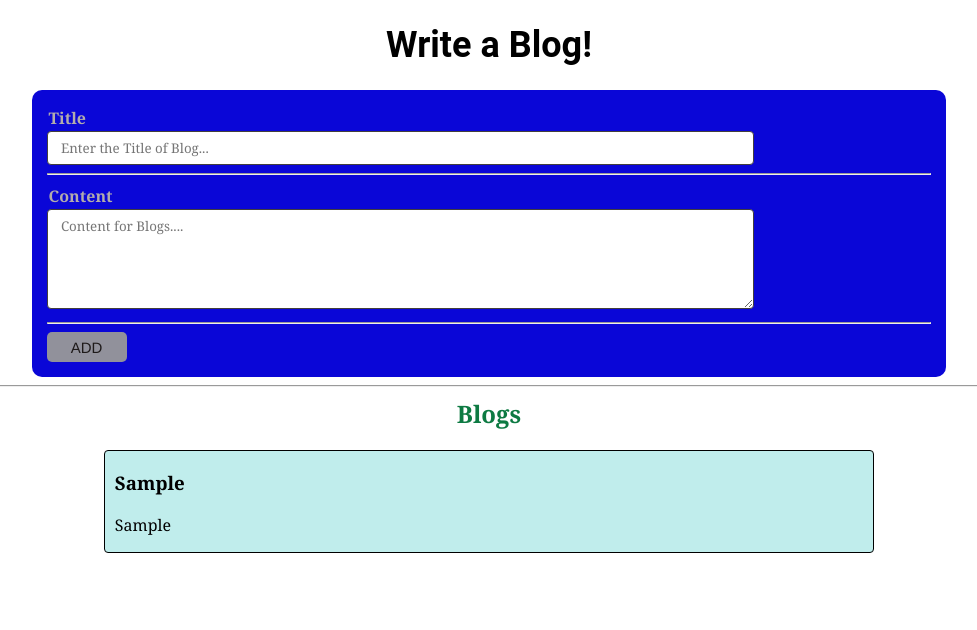
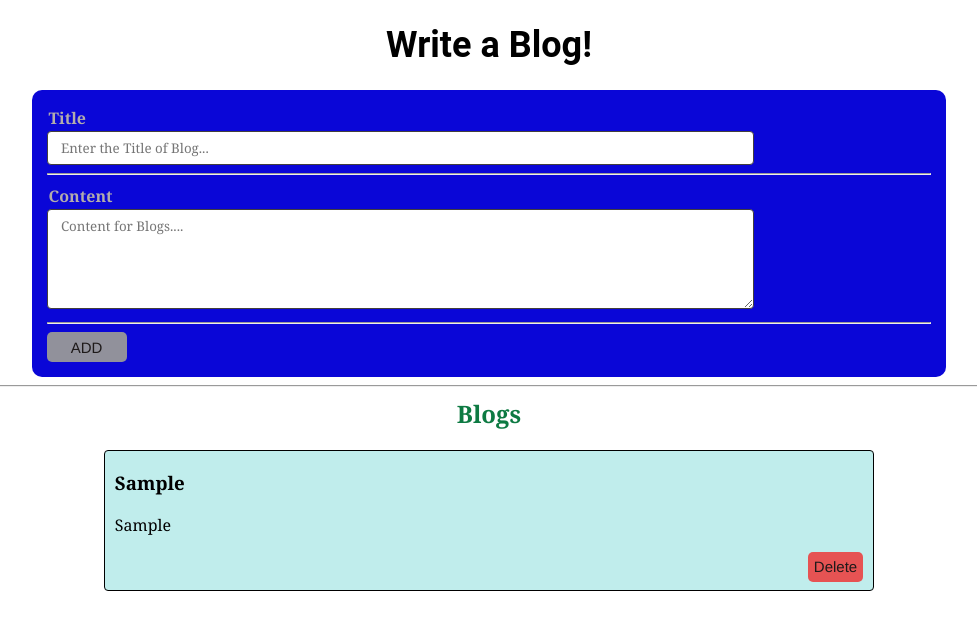
Before and after one commit to shivani1984/Blog-Project, a React (Create React App) app: page / in a window 1280 px wide. Both pictures are taken after typing "Sample", "Sample" into the empty fields and a click on the button "ADD". Shown: the top 630 px of the page, without its empty margins (151-1128 px from the left). Built offline with nearby package versions, Linux system fonts and the light colour scheme; the HTML template or start-up script is replaced by a standard one.

Commit message:
Update Blog component

```diff
--- a/src/Components/Blog.jsx
+++ b/src/Components/Blog.jsx
@@ -12,6 +12,10 @@ export default function Blog(){
 
     console.log(blogs);
     }
+    function removeBlog(index) {
+        setBlogs(blogs.filter((_, i) => i !== index));
+    }
+
 
     return(
         <>
@@ -54,6 +58,10 @@ export default function Blog(){
             <div className="blog" key={i}>
                 <h3>{blog.title}</h3>
                 <p>{blog.content}</p>
+                <div className="blog-btn">
+                    <button className="btn remove" onClick={()=>removeBlog(i)}>Delete</button>
+
+                </div>
             </div>
         ))}
 
--- a/src/index.css
+++ b/src/index.css
@@ -78,7 +78,8 @@ h1 {
 
 .remove {
     background-color: rgb(230, 83, 83);
-    width: fit-content
+    width: fit-content;
+    margin-bottom: 8px;
 }
 
 .blog-btn {
```
